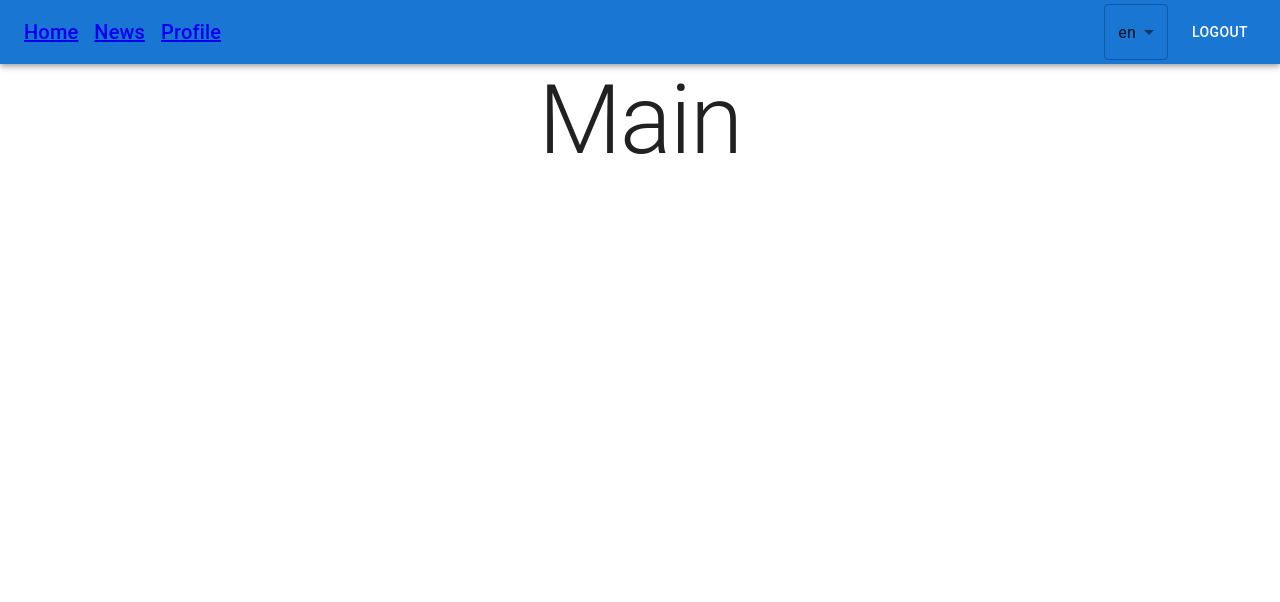
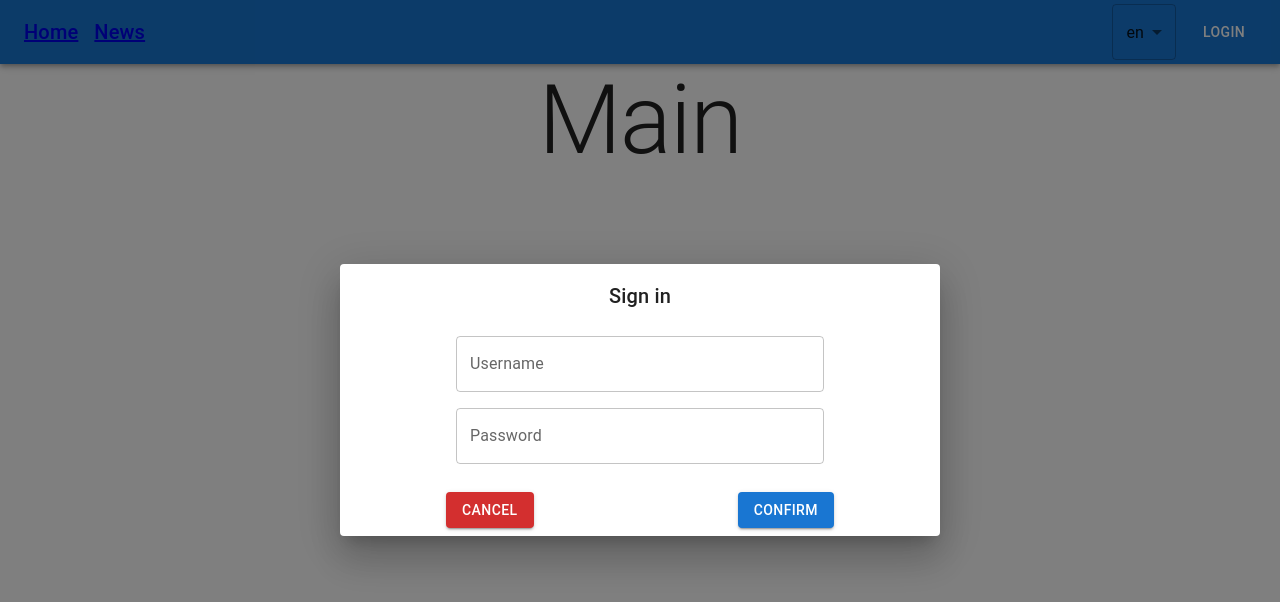
Before and after one commit to Muhitori/alterego-test-task, a React (Create React App) app: page / in a window 1280 px wide. Both pictures are taken after a click on the button "LOGIN". Shown: the top 602 px of the page. Built offline with nearby package versions, Linux system fonts and the light colour scheme.

Commit message:
authorization

```diff
--- a/package.json
+++ b/package.json
@@ -14,6 +14,7 @@
     "@types/node": "^16.18.12",
     "@types/react": "^18.0.28",
     "@types/react-dom": "^18.0.11",
+    "formik": "^2.2.9",
     "i18next": "^22.4.10",
     "install": "^0.13.0",
     "notistack": "^2.0.8",
@@ -26,7 +27,8 @@
     "react-scripts": "5.0.1",
     "redux-persist": "^6.0.0",
     "typescript": "^4.9.5",
-    "web-vitals": "^2.1.4"
+    "web-vitals": "^2.1.4",
+    "yup": "^1.0.0"
   },
   "scripts": {
     "start": "react-scripts start",
--- a/src/components/App.tsx
+++ b/src/components/App.tsx
@@ -1,20 +1,24 @@
 import { CssBaseline } from "@mui/material";
+import { SnackbarProvider } from "notistack";
 import { Provider } from "react-redux";
 import { BrowserRouter } from "react-router-dom";
 import { PersistGate } from "redux-persist/integration/react";
 import { Router } from "../router";
 import { persistor, store } from "../store";
 import { SnackbarGenerator } from "./SnackbarGenerator";
+import { MAX_SNACK } from "../utils/constants";
 
 export const App = () => {
 	return (
 		<BrowserRouter>
 			<Provider store={store}>
 				<PersistGate persistor={persistor}>
-					<CssBaseline />
-					<SnackbarGenerator />
+					<SnackbarProvider maxSnack={MAX_SNACK}>
+						<CssBaseline />
+						<SnackbarGenerator />
 
-					<Router />
+						<Router />
+					</SnackbarProvider>
 				</PersistGate>
 			</Provider>
 		</BrowserRouter>
--- /dev/null
+++ b/src/components/AuthModal/field/input.tsx
@@ -0,0 +1,26 @@
+import { Field, FieldProps } from "formik";
+import { TextField } from "@mui/material";
+import { FC } from "react";
+import { useTranslation } from "react-i18next";
+
+interface Props {
+	name: string;
+}
+
+export const Input: FC<Props> = ({ name }) => {
+	const { t } = useTranslation();
+
+	return (
+		<Field name={name}>
+			{({ field, form }: FieldProps) => (
+				<TextField
+					fullWidth
+					error={Boolean(form.errors[name])}
+					label={t(name)}
+					helperText={form.errors[name] && `${t(form.errors[name] as string)}`}
+					{...field}
+				/>
+			)}
+		</Field>
+	);
+};
--- /dev/null
+++ b/src/components/AuthModal/index.tsx
@@ -0,0 +1,101 @@
+import * as Yup from "yup";
+import {
+	Box,
+	Button,
+	Dialog,
+	DialogActions,
+	DialogContent,
+	DialogTitle,
+	Grid,
+} from "@mui/material";
+import Slide from "@mui/material/Slide";
+import { FC, useRef } from "react";
+import { Formik, Form, FormikProps } from "formik";
+import { snackbarGenerator } from "../SnackbarGenerator";
+import { User } from "../../types/User";
+
+import { Input } from "./field/input";
+import { PASSWORD, USERNAME } from "../../utils/constants";
+import { useTranslation } from "react-i18next";
+
+const validationSchema = Yup.object().shape({
+	username: Yup.string().required("required"),
+	password: Yup.string().required("required"),
+});
+
+const initialValues: User = {
+	username: "",
+	password: "",
+};
+
+interface Props {
+	open: boolean;
+
+	onClose: () => void;
+	submit: (user: User) => void;
+}
+
+export const AuthModal: FC<Props> = ({ open, onClose, submit }) => {
+	const formRef = useRef<FormikProps<User> | null>(null);
+
+	const { t } = useTranslation();
+
+	const handleSubmit = (data: User) => {
+		const { username, password } = data;
+
+		if (username === USERNAME && password === PASSWORD) {
+			submit(data);
+			snackbarGenerator.success("Authorized!");
+			onClose();
+		} else {
+			snackbarGenerator.error("Email or password does not match.");
+		}
+	};
+
+	const submitForm = () => {
+		if (formRef.current) {
+			formRef.current.handleSubmit();
+		}
+	};
+
+	return (
+		<Dialog
+			onClose={onClose}
+			open={open}
+			fullWidth
+			maxWidth='sm'
+			TransitionComponent={Slide}>
+			<DialogTitle textAlign='center'>{t("auth modal title")}</DialogTitle>
+			<DialogContent>
+				<Grid
+					height='100%'
+					container
+					justifyContent='center'
+					alignItems='center'>
+					<Grid item sm={8} pt={1}>
+						<Formik
+							innerRef={formRef}
+							initialValues={initialValues}
+							validationSchema={validationSchema}
+							onSubmit={handleSubmit}>
+							<Form>
+								<Box width='100%' display='flex' flexDirection='column' gap={2}>
+									<Input name='username' />
+									<Input name='password' />
+								</Box>
+							</Form>
+						</Formik>
+					</Grid>
+				</Grid>
+			</DialogContent>
+			<DialogActions sx={{ display: "flex", justifyContent: "space-around" }}>
+				<Button onClick={onClose} variant='contained' color='error'>
+					{t("cancel")}
+				</Button>
+				<Button onClick={submitForm} variant='contained' color='primary'>
+					{t("confirm")}
+				</Button>
+			</DialogActions>
+		</Dialog>
+	);
+};
--- a/src/components/Layout/NavBar.tsx
+++ b/src/components/Layout/NavBar.tsx
@@ -16,6 +16,8 @@ import { Link } from "react-router-dom";
 import { userSelector } from "../../store/selectors/auth.selector";
 import { setUser } from "../../store/slice/auth.slice";
 import { languages } from "../../utils/constants";
+import { AuthModal } from "../AuthModal";
+import { User } from "../../types/User";
 
 export const Navbar = () => {
 	const dispatch = useDispatch();
@@ -23,6 +25,7 @@ export const Navbar = () => {
 	const isLoggedIn = Boolean(useSelector(userSelector));
 
 	const [language, setLanguage] = useState("en");
+	const [isAuthModalOpened, setAuthModalOpened] = useState(false);
 
 	const handleLanguageChange = (event: SelectChangeEvent<string>) => {
 		const { value } = event.target;
@@ -31,10 +34,11 @@ export const Navbar = () => {
 		changeLanguage(value);
 	};
 
+	const login = (user: User) => dispatch(setUser(user));
 	const logout = () => dispatch(setUser(null));
 
-	const login = () =>
-		dispatch(setUser({ username: "admin", password: "12345" }));
+	const openAuthModal = () => setAuthModalOpened(true);
+	const closeAuthModal = () => setAuthModalOpened(false);
 
 	return (
 		<>
@@ -60,7 +64,9 @@ export const Navbar = () => {
 							label='Language'
 							onChange={handleLanguageChange}>
 							{languages.map((language) => (
-								<MenuItem value={language}>{language}</MenuItem>
+								<MenuItem key={language} value={language}>
+									{language}
+								</MenuItem>
 							))}
 						</Select>
 
@@ -69,13 +75,19 @@ export const Navbar = () => {
 								{t("logout")}
 							</Button>
 						) : (
-							<Button color='inherit' onClick={login}>
+							<Button color='inherit' onClick={openAuthModal}>
 								{t("login")}
 							</Button>
 						)}
 					</Box>
 				</Toolbar>
 			</AppBar>
+
+			<AuthModal
+				open={isAuthModalOpened}
+				onClose={closeAuthModal}
+				submit={login}
+			/>
 		</>
 	);
 };
--- a/src/i18n/en.json
+++ b/src/i18n/en.json
@@ -4,6 +4,12 @@
     "logout": "Logout",
     "home": "Home",
     "news": "News",
-    "profile": "Profile"
+    "profile": "Profile",
+    "auth modal title": "Sign in",
+    "username": "Username",
+    "password": "Password",
+    "cancel": "Cancel",
+    "confirm": "Confirm",
+    "required": "Required"
   }
 }
--- a/src/i18n/uk.json
+++ b/src/i18n/uk.json
@@ -4,6 +4,12 @@
     "logout": "Вийти",
     "home": "Головна",
     "news": "Новини",
-    "profile": "Профіль"
+    "profile": "Профіль",
+    "auth modal title": "Вхід",
+    "username": "Ім'я користувача",
+    "password": "Пароль",
+    "cancel": "Відміна",
+    "confirm": "Підтвердити",
+    "required": "Обов'язкове поле"
   }
 }
--- a/src/utils/constants.ts
+++ b/src/utils/constants.ts
@@ -1 +1,5 @@
 export const languages = ["uk", "en"];
+export const MAX_SNACK = 3;
+
+export const USERNAME = "admin";
+export const PASSWORD = "12345";
```
Also changed, not shown: 1 other file (tests, documents, lock files or other folders).
